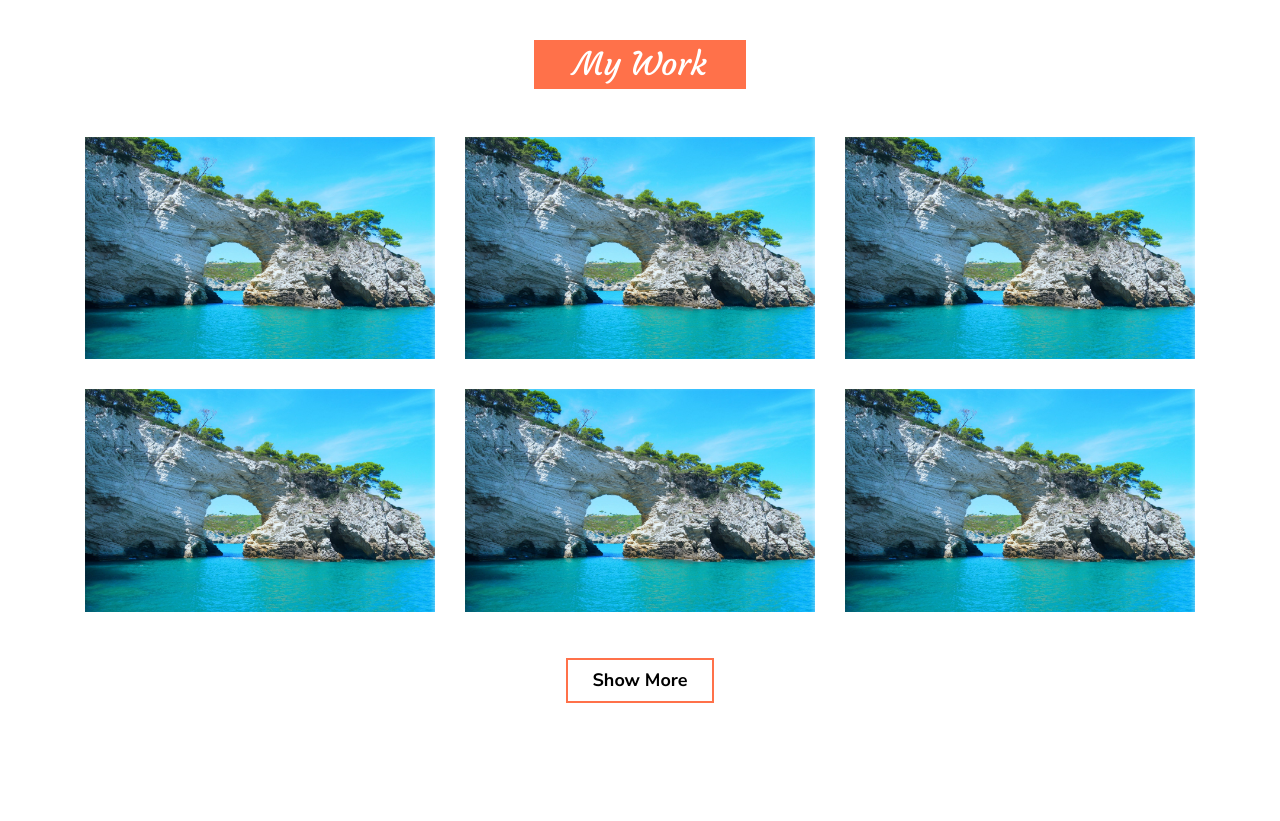
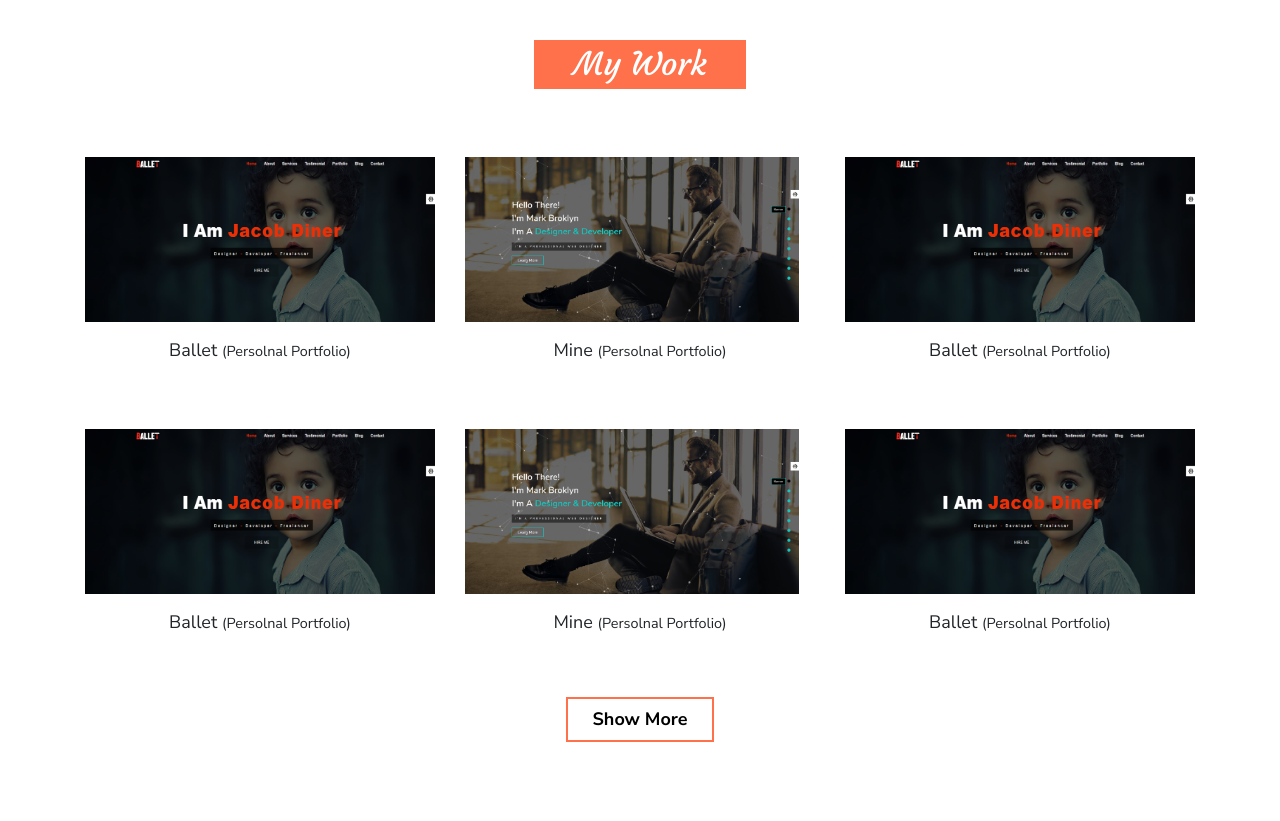
Before and after one commit to pinky50/portfolio, a plain HTML site: page index.html in a window 1280 px wide. Shown: the part 4280-5101 px from the top of the page. Drawn offline with Linux system fonts and the light colour scheme.

Commit message:
2 projects added

```diff
--- a/css/style.css
+++ b/css/style.css
@@ -540,6 +540,20 @@ h1, h2, h3, h4, h5, h6, ul, li, a, p {
 .single-project{
     margin-bottom: 30px;
 }
+.single-project:hover{
+    box-shadow: 2px 1px 10px grey;
+    transition: .5s;
+}
+.project-img img{
+    padding: 20px 0 15px 0;
+    height: 200px;
+}
+.project-title{
+    text-align:center;l
+    font-weight:bold;
+    font-size: 18px;
+    padding-bottom:15px;
+}
 #text{
 display:none;
 }
--- a/index.html
+++ b/index.html
@@ -416,49 +416,50 @@
         <div class="all-projects mt-5">
            <div class="row">
                 <div class="single-project col-lg-4 col-md-4 col-sm-12">
-                    <a href="https://pinky50.github.io/portfolio/"><img src="img/project1.jpeg" alt="" class="img-fluid"></a>
+                    <div class="project-img"> <a href="https://pinky50.github.io/Ballet/" target="_blank"><img src="img/ballet.png" alt="" class="img-fluid"></a></div>
+                    <div class="project-title">Ballet <small>(Persolnal Portfolio)</small></div>
                 </div>
-                <div class=" single-project col-lg-4 col-md-4 col-sm-12">
-                    <a href="https://pinky50.github.io/portfolio/"><img src="img/project1.jpeg" alt="" class="img-fluid"></a>
+                 <div class="single-project col-lg-4 col-md-4 col-sm-12">
+                    <div class="project-img"> <a href=" https://pinky50.github.io/mine/" target="_blank"><img src="img/mine.jpg" alt="" class="img-fluid"></a></div>
+                    <div class="project-title">Mine <small>(Persolnal Portfolio)</small></div>
                 </div>
                 <div class="single-project col-lg-4 col-md-4 col-sm-12">
-                    <a href="https://pinky50.github.io/portfolio/"><img src="img/project1.jpeg" alt="" class="img-fluid"></a>
+                    <div class="project-img"> <a href="https://pinky50.github.io/Ballet/" target="_blank"><img src="img/ballet.png" alt="" class="img-fluid"></a></div>
+                    <div class="project-title">Ballet <small>(Persolnal Portfolio)</small></div>
+                </div>
+
+              <div class="single-project col-lg-4 col-md-4 col-sm-12">
+                    <div class="project-img"> <a href="https://pinky50.github.io/Ballet/" target="_blank"><img src="img/ballet.png" alt="" class="img-fluid"></a></div>
+                    <div class="project-title">Ballet <small>(Persolnal Portfolio)</small></div>
+                </div>
+                 <div class="single-project col-lg-4 col-md-4 col-sm-12">
+                    <div class="project-img"> <a href=" https://pinky50.github.io/mine/" target="_blank"><img src="img/mine.jpg" alt="" class="img-fluid"></a></div>
+                    <div class="project-title">Mine <small>(Persolnal Portfolio)</small></div>
                 </div>
                 <div class="single-project col-lg-4 col-md-4 col-sm-12">
-                    <a href="https://pinky50.github.io/portfolio/"><img src="img/project1.jpeg" alt="" class="img-fluid"></a>
-                </div>
-                <div class="single-project col-lg-4 col-md-4 col-sm-12">
-                    <a href="https://pinky50.github.io/portfolio/"><img src="img/project1.jpeg" alt="" class="img-fluid"></a>
-                </div>
-                 <div class="single-project col-lg-4 col-md-4 col-sm-12">
-                    <a href="https://pinky50.github.io/portfolio/"><img src="img/project1.jpeg" alt="" class="img-fluid"></a>
+                    <div class="project-img"> <a href="https://pinky50.github.io/Ballet/" target="_blank"><img src="img/ballet.png" alt="" class="img-fluid"></a></div>
+                    <div class="project-title">Ballet <small>(Persolnal Portfolio)</small></div>
                 </div>
             </div>
                 <div id="text">
                     <div class="row">
 
                         <div class="single-project col-lg-4 col-md-4 col-sm-12">
-                            <a href="https://pinky50.github.io/portfolio/"><img src="img/project1.jpeg" alt="" class="img-fluid"></a>
-                        </div>
-                        <div class=" single-project col-lg-4 col-md-4 col-sm-12">
-                            <a href="https://pinky50.github.io/portfolio/"><img src="img/project1.jpeg" alt="" class="img-fluid"></a>
+                            <div class="project-img"> <a href="https://pinky50.github.io/Ballet/" target="_blank"><img src="img/ballet.png" alt="" class="img-fluid"></a></div>
+                            <div class="project-title">Ballet <small>(Persolnal Portfolio)</small></div>
                         </div>
                         <div class="single-project col-lg-4 col-md-4 col-sm-12">
-                            <a href="https://pinky50.github.io/portfolio/"><img src="img/project1.jpeg" alt="" class="img-fluid"></a>
+                            <div class="project-img"> <a href=" https://pinky50.github.io/mine/" target="_blank"><img src="img/mine.jpg" alt="" class="img-fluid"></a></div>
+                            <div class="project-title">Mine <small>(Persolnal Portfolio)</small></div>
                         </div>
                         <div class="single-project col-lg-4 col-md-4 col-sm-12">
-                            <a href="https://pinky50.github.io/portfolio/"><img src="img/project1.jpeg" alt="" class="img-fluid"></a>
-                        </div>
-                        <div class="single-project col-lg-4 col-md-4 col-sm-12">
-                            <a href="https://pinky50.github.io/portfolio/"><img src="img/project1.jpeg" alt="" class="img-fluid"></a>
-                        </div>
-                        <div class="single-project col-lg-4 col-md-4 col-sm-12">
-                            <a href="https://pinky50.github.io/portfolio/"><img src="img/project1.jpeg" alt="" class="img-fluid"></a>
+                            <div class="project-img"> <a href="https://pinky50.github.io/Ballet/" target="_blank"><img src="img/ballet.png" alt="" class="img-fluid"></a></div>
+                            <div class="project-title">Ballet <small>(Persolnal Portfolio)</small></div>
                         </div>
                     </div>
                 </div>
                 <div class="col-md-12 text-center mt-3">
-                  <button class="animated-button"  id="toggle" style="color: black; font-weight: bold;outline: none;">Show More</button>
+                  <button class="animated-button"  id="toggle" style="color: black; font-weight: bold;">Show More</button>
                 </div>
 
         </div>
```
Also changed, not shown: img/ballet.png (added), img/index-image.jpg (deleted), img/mine.jpg (renamed from img/index-particles.jpg), img/project1.jpeg (deleted).
